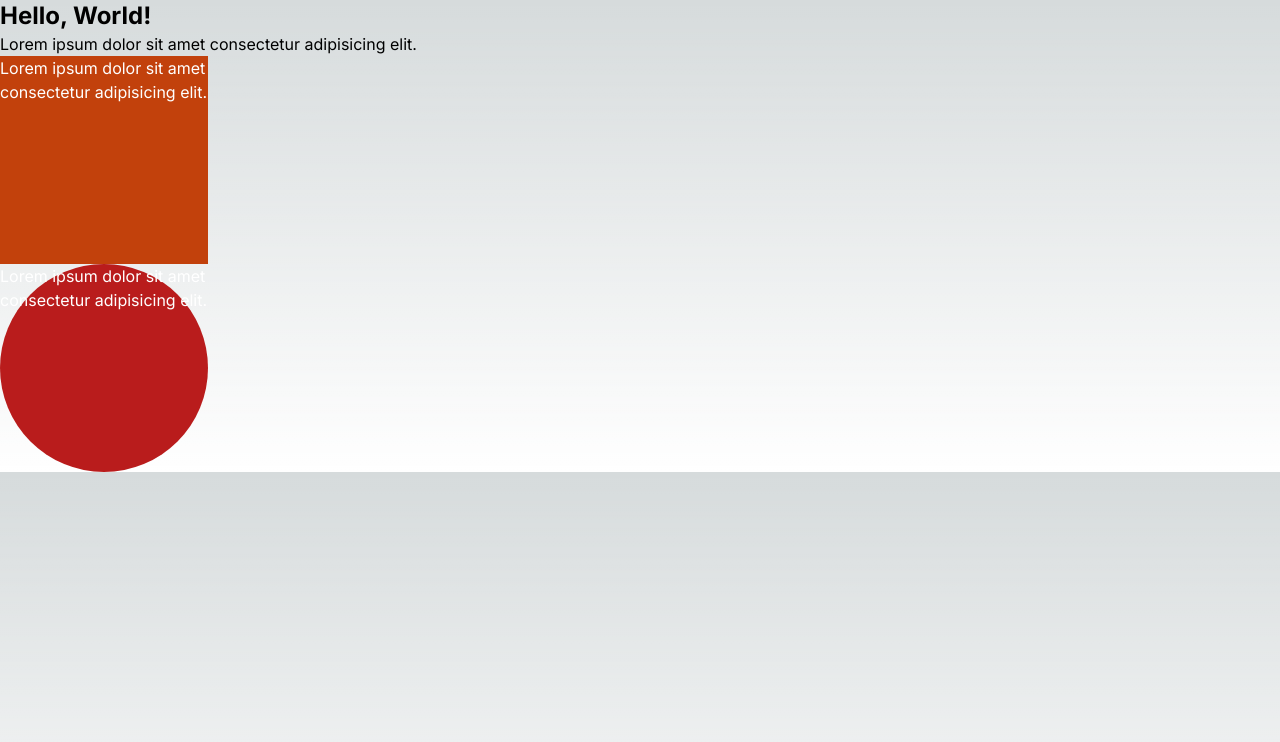
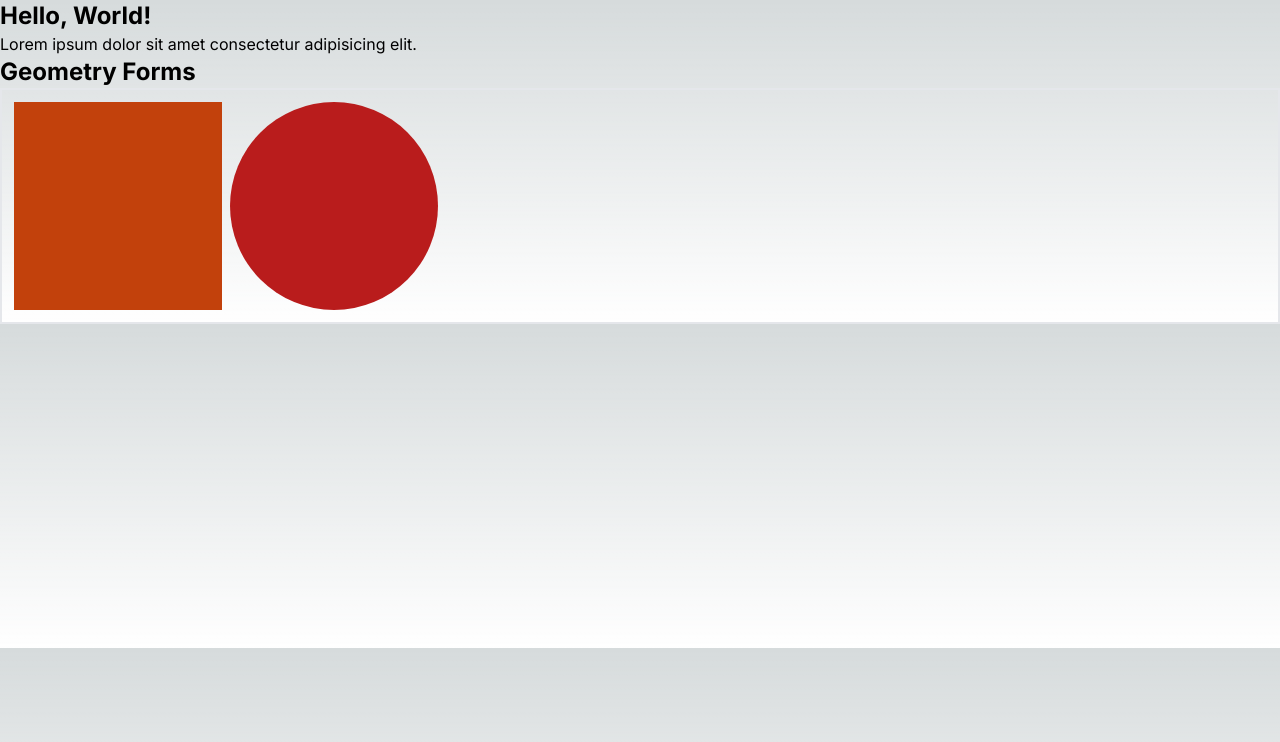
Before and after one commit to dev-jhon-yo/learning-react, a Next.js app in the folder start-project/: page / in a window 1280 px wide. Shown: the top 742 px of the page. Built offline with nearby package versions, Linux system fonts and the light colour scheme.

Commit message:
feat: using mutiple components

```diff
--- a/start-project/src/app/page.tsx
+++ b/start-project/src/app/page.tsx
@@ -1,4 +1,4 @@
-import { Square, Circle } from "@/components/Geometry";
+import { GeoForms } from "@/components/GeoForms";
 
 function Page() {
   return (
@@ -6,8 +6,7 @@ function Page() {
       <h1 className="font-bold text-2xl">Hello, World!</h1>
       <h3>Lorem ipsum dolor sit amet consectetur adipisicing elit.</h3>
 
-      <Square />
-      <Circle />
+      <GeoForms />
     </div>
   );
 }
--- /dev/null
+++ b/start-project/src/components/Circle.tsx
@@ -0,0 +1,3 @@
+export const Circle = () => {
+  return <div className="w-52  h-52 bg-red-700 text-white rounded-full"></div>;
+};
--- /dev/null
+++ b/start-project/src/components/GeoForms.tsx
@@ -0,0 +1,15 @@
+import { Circle } from "./Circle";
+import { Square } from "./Square";
+
+export const GeoForms = () => {
+  return (
+    <div>
+      <h3 className="text-2xl font-bold">Geometry Forms</h3>
+
+      <div className="flex gap-2 border-2 p-3">
+        <Square />
+        <Circle />
+      </div>
+    </div>
+  );
+};
--- a/start-project/src/components/Geometry.tsx
+++ /dev/null
@@ -1,15 +0,0 @@
-export const Square = () => {
-  return (
-    <div className="w-52  h-52 bg-orange-700 text-white">
-      Lorem ipsum dolor sit amet consectetur adipisicing elit.
-    </div>
-  );
-};
-
-export const Circle = () => {
-  return (
-    <div className="w-52  h-52 bg-red-700 text-white rounded-full">
-      Lorem ipsum dolor sit amet consectetur adipisicing elit.
-    </div>
-  );
-};
--- /dev/null
+++ b/start-project/src/components/Square.tsx
@@ -0,0 +1,3 @@
+export const Square = () => {
+  return <div className="w-52  h-52 bg-orange-700 text-white"></div>;
+};
```
